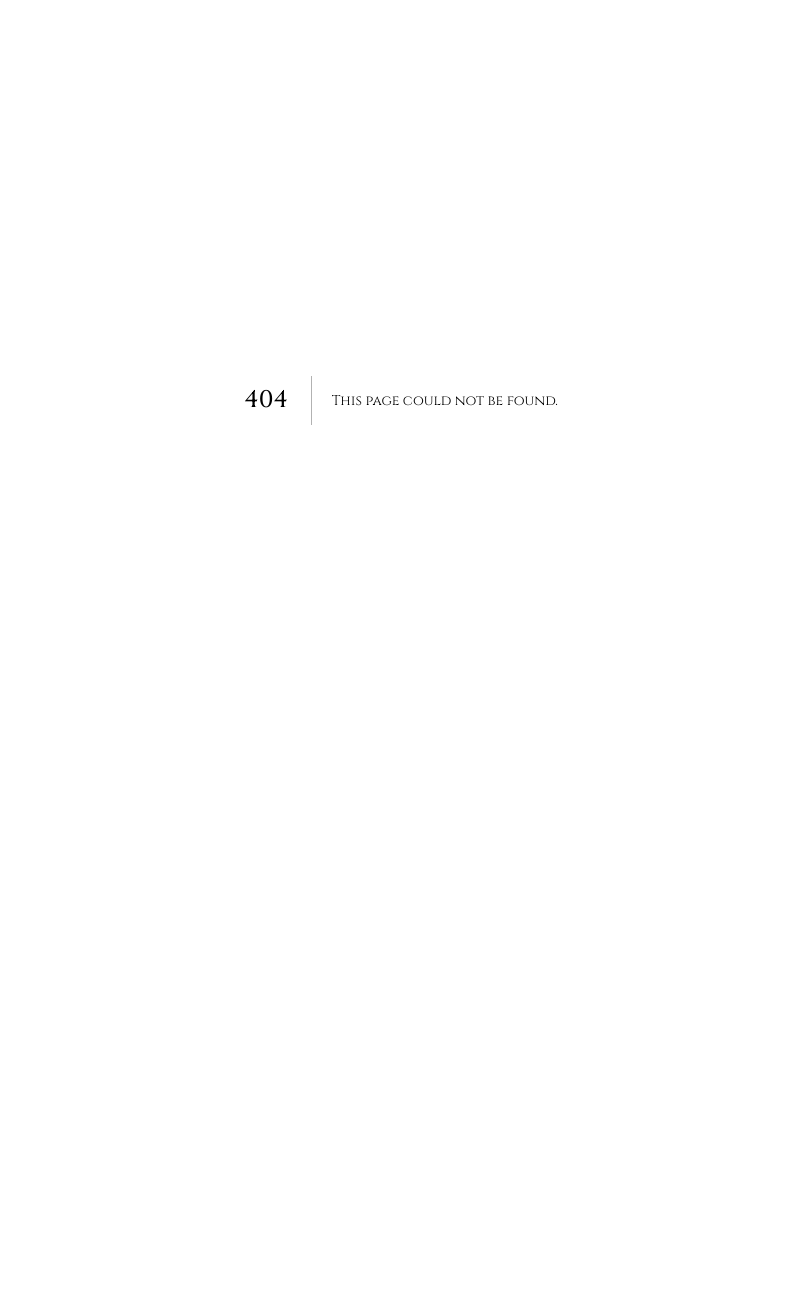
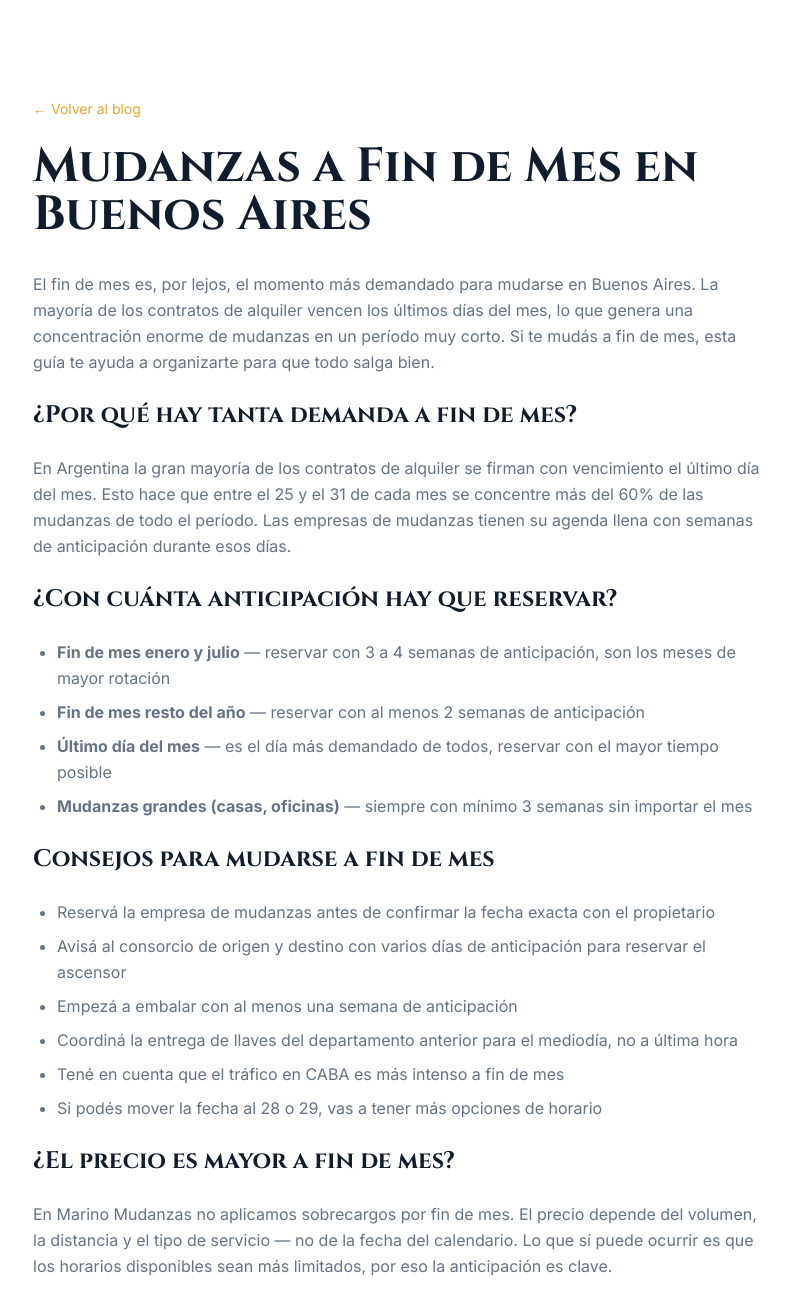
Before and after one commit to Lukaku55/marinomudanzas-next, a Next.js app: page /blog/mudanzas-fin-de-mes in a window 1280 px wide. Before the commit this address had no page. Shown: the top 1297 px of the page, without its empty margins (239-1029 px from the left). Before the commit the page ends 800 px from the top, so only its background shows below. Built offline with nearby package versions, Linux system fonts and the light colour scheme.

Commit message:
SEO: agregar artículo mudanzas fin de mes

```diff
--- /dev/null
+++ b/app/blog/mudanzas-fin-de-mes/page.tsx
@@ -0,0 +1,71 @@
+import type { Metadata } from "next";
+import Header from "@/components/Header";
+import Footer from "@/components/Footer";
+import WhatsAppButton from "@/components/WhatsAppButton";
+import Link from "next/link";
+
+export const metadata: Metadata = {
+  title: "Mudanzas a Fin de Mes en Buenos Aires | Marino Mudanzas",
+  description: "¿Te mudás a fin de mes? Conocé cómo organizarte para la fecha más demandada del mes. Reservá con anticipación. Más de 80 años de experiencia. Tel 4611-1818",
+};
+
+export default function Page() {
+  return (
+    <>
+      <main className="pt-24 pb-20">
+        <article className="container mx-auto px-4 max-w-3xl">
+          <Link href="/blog" className="font-body text-gold hover:underline text-sm mb-6 inline-block">← Volver al blog</Link>
+          <h1 className="font-display text-3xl md:text-5xl font-bold text-foreground mb-4">Mudanzas a Fin de Mes en Buenos Aires</h1>
+          <div className="prose prose-lg mt-8 font-body text-muted-foreground leading-relaxed space-y-6">
+            <p>El fin de mes es, por lejos, el momento más demandado para mudarse en Buenos Aires. La mayoría de los contratos de alquiler vencen los últimos días del mes, lo que genera una concentración enorme de mudanzas en un período muy corto. Si te mudás a fin de mes, esta guía te ayuda a organizarte para que todo salga bien.</p>
+
+            <h2 className="font-display text-2xl font-bold text-foreground mt-10 mb-4">¿Por qué hay tanta demanda a fin de mes?</h2>
+            <p>En Argentina la gran mayoría de los contratos de alquiler se firman con vencimiento el último día del mes. Esto hace que entre el 25 y el 31 de cada mes se concentre más del 60% de las mudanzas de todo el período. Las empresas de mudanzas tienen su agenda llena con semanas de anticipación durante esos días.</p>
+
+            <h2 className="font-display text-2xl font-bold text-foreground mt-10 mb-4">¿Con cuánta anticipación hay que reservar?</h2>
+            <ul className="list-disc pl-6 space-y-2">
+              <li><strong>Fin de mes enero y julio</strong> — reservar con 3 a 4 semanas de anticipación, son los meses de mayor rotación</li>
+              <li><strong>Fin de mes resto del año</strong> — reservar con al menos 2 semanas de anticipación</li>
+              <li><strong>Último día del mes</strong> — es el día más demandado de todos, reservar con el mayor tiempo posible</li>
+              <li><strong>Mudanzas grandes (casas, oficinas)</strong> — siempre con mínimo 3 semanas sin importar el mes</li>
+            </ul>
+
+            <h2 className="font-display text-2xl font-bold text-foreground mt-10 mb-4">Consejos para mudarse a fin de mes</h2>
+            <ul className="list-disc pl-6 space-y-2">
+              <li>Reservá la empresa de mudanzas antes de confirmar la fecha exacta con el propietario</li>
+              <li>Avisá al consorcio de origen y destino con varios días de anticipación para reservar el ascensor</li>
+              <li>Empezá a embalar con al menos una semana de anticipación</li>
+              <li>Coordiná la entrega de llaves del departamento anterior para el mediodía, no a última hora</li>
+              <li>Tené en cuenta que el tráfico en CABA es más intenso a fin de mes</li>
+              <li>Si podés mover la fecha al 28 o 29, vas a tener más opciones de horario</li>
+            </ul>
+
+            <h2 className="font-display text-2xl font-bold text-foreground mt-10 mb-4">¿El precio es mayor a fin de mes?</h2>
+            <p>En Marino Mudanzas no aplicamos sobrecargos por fin de mes. El precio depende del volumen, la distancia y el tipo de servicio — no de la fecha del calendario. Lo que sí puede ocurrir es que los horarios disponibles sean más limitados, por eso la anticipación es clave.</p>
+
+            <h2 className="font-display text-2xl font-bold text-foreground mt-10 mb-4">¿Qué pasa si no conseguís turno para el último día?</h2>
+            <p>Una opción muy práctica es hacer la mudanza en dos etapas: trasladar los objetos más voluminosos uno o dos días antes, y los últimos cajones y ropa el día de la entrega de llaves. Esto reduce el estrés del día principal y suele ser más económico porque se necesita menos tiempo de camión.</p>
+
+            <h2 className="font-display text-2xl font-bold text-foreground mt-10 mb-4">Preguntas frecuentes</h2>
+
+            <h3 className="font-display text-xl font-semibold text-foreground mt-6 mb-2">¿Pueden hacer mudanzas el 31 de diciembre o el 1 de enero?</h3>
+            <p>El 31 de diciembre trabajamos hasta el mediodía. El 1 de enero no prestamos servicio. Si tu mudanza cae en esas fechas, coordinamos la logística con anticipación para encontrar la mejor solución.</p>
+
+            <h3 className="font-display text-xl font-semibold text-foreground mt-6 mb-2">¿Puedo reservar sin saber el horario exacto?</h3>
+            <p>Sí, podés reservar la fecha y definir el horario una semana antes. Lo importante es asegurar el día con anticipación, especialmente en fin de mes.</p>
+
+            <h3 className="font-display text-xl font-semibold text-foreground mt-6 mb-2">¿Qué pasa si el cierre del departamento se retrasa?</h3>
+            <p>Es algo que ocurre frecuentemente a fin de mes. En la medida de lo posible nos adaptamos a pequeñas variaciones de horario. Si el retraso es significativo coordinamos juntos la mejor solución para no afectar otras mudanzas del día.</p>
+
+            <h2 className="font-display text-2xl font-bold text-foreground mt-10 mb-4">Reservá tu mudanza ahora</h2>
+            <p>No esperes a último momento. Contactanos hoy y asegurá tu fecha antes de que se llene la agenda.</p>
+            <div className="flex flex-col sm:flex-row gap-4 mt-6">
+              <a href="https://wa.me/5491154507435" target="_blank" rel="noopener noreferrer" className="flex items-center justify-center gap-2 bg-green-600 text-white px-6 py-3 rounded-lg font-semibold hover:opacity-90 transition-opacity">WhatsApp: 11-5450-7435</a>
+              <a href="tel:+541146111818" className="flex items-center justify-center gap-2 bg-navy text-white px-6 py-3 rounded-lg font-semibold hover:opacity-90 transition-opacity">Llamanos: 4611-1818</a>
+            </div>
+          </div>
+        </article>
+      </main>
+    </>
+  );
+};
```
